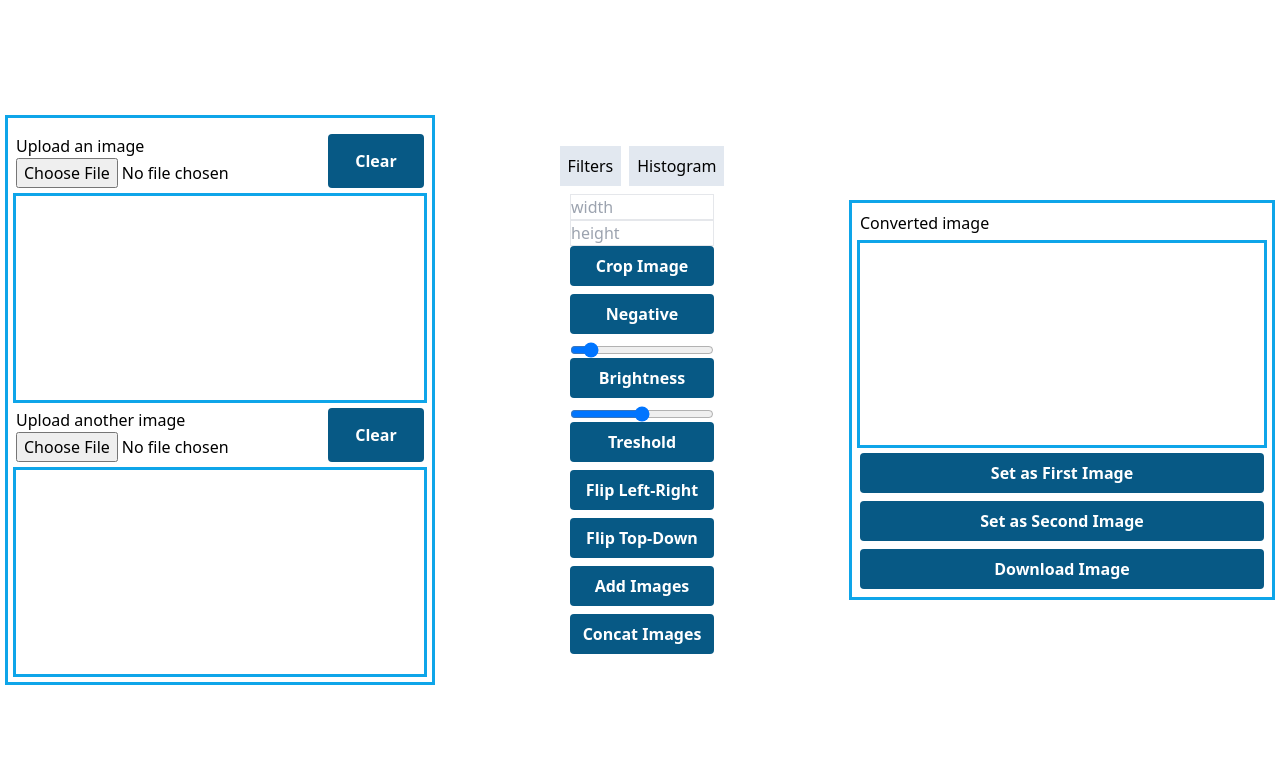
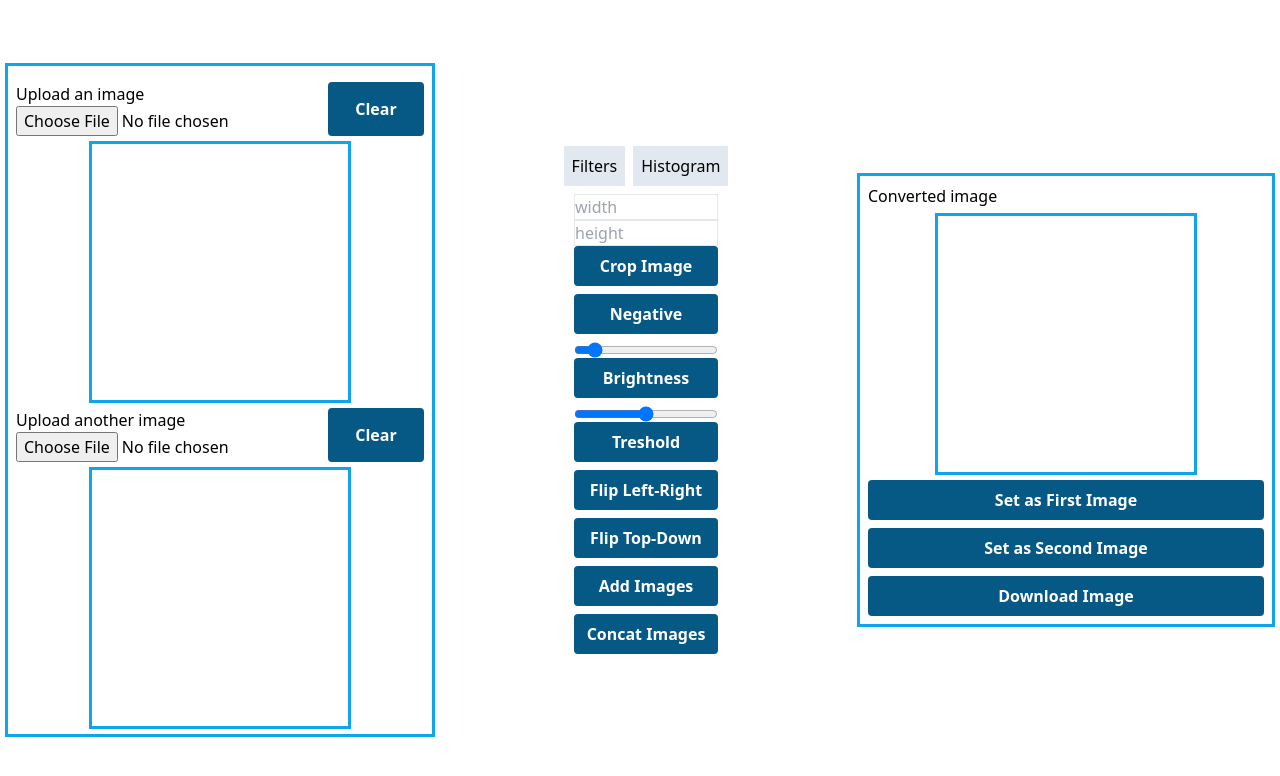
Before and after one commit to guilhermepereira2917/image-processing, a Next.js app: page / in a window 1280 px wide. Shown: the top 776 px of the page. Built offline with nearby package versions, Linux system fonts and the light colour scheme.

Commit message:
implemented image resizing after upload

```diff
--- a/src/classes/FileToRgbImageConverter.ts
+++ b/src/classes/FileToRgbImageConverter.ts
@@ -1,4 +1,5 @@
 import { RgbImage, RgbPixel } from "./RgbImage";
+import ResizeFilter from "./filters/ResizeFilter";
 
 export default class FileToRgbImageConverter {
   convert(file: File): Promise<RgbImage> {
@@ -42,7 +43,10 @@ export default class FileToRgbImageConverter {
             }
           }
 
-          resolve(new RgbImage(pixels));
+          const pixelsImage: RgbImage = new RgbImage(pixels);
+          const resizedImage: RgbImage = new ResizeFilter().resize(pixelsImage, 256, 256);
+
+          resolve(resizedImage);
         }
 
         image.src = event.target?.result as string;
--- /dev/null
+++ b/src/classes/filters/ResizeFilter.ts
@@ -0,0 +1,25 @@
+import { RgbImage, RgbPixel } from "../RgbImage"
+
+export default class ResizeFilter {
+  resize(image: RgbImage, width: number, height: number): RgbImage {
+    const pixels: RgbPixel[][] = [];
+
+    let scaleX = image.width() / width;
+    let scaleY = image.height() / height;
+
+    for (let y = 0; y < height; y++) {
+      const row: RgbPixel[] = [];
+
+      for (let x = 0; x < width; x++) {
+        const originalPixel: RgbPixel = image.pixels[Math.floor(y * scaleY)][Math.floor(x * scaleX)];
+        const pixel: RgbPixel = new RgbPixel(originalPixel.red, originalPixel.green, originalPixel.blue);
+
+        row.push(pixel);
+      }
+
+      pixels.push(row);
+    }
+
+    return new RgbImage(pixels);
+  };
+};
--- a/src/pages/index.tsx
+++ b/src/pages/index.tsx
@@ -202,7 +202,8 @@ export default function Home() {
 
   return (
     <main className="w-screen p-2 flex flex-wrap justify-center items-center">
-      <div className="flex-1 flex flex-col justify-center outline p-2 outline-sky-500">
+      <div className="flex-1 flex flex-col items-center justify-center">
+        <div className="p-2 outline outline-sky-500">
           <div className="flex justify-between mt-2">
             <div className="flex flex-col flex-wrap">
               <label htmlFor="firstUploadedImage">Upload an image</label>
@@ -212,7 +213,9 @@ export default function Home() {
             <button onClick={onClearFirstImageClick} className="bg-sky-800 p-2 rounded text-white font-bold w-24">Clear</button>
           </div>
 
-        <canvas className="mt-2 outline outline-sky-500" id="firstUploadedImageCanvas" />
+          <div className="flex justify-center items-center">
+            <canvas className="w-[256px] h-[256px] mt-2 outline outline-sky-500" id="firstUploadedImageCanvas" />
+          </div>
 
           <div className="flex justify-between mt-2">
             <div className="flex flex-col flex-wrap">
@@ -223,7 +226,10 @@ export default function Home() {
             <button onClick={onClearSecondImageClick} className="bg-sky-800 p-2 rounded text-white font-bold w-24">Clear</button>
           </div>
 
-        <canvas className="mt-2 outline outline-sky-500 w-full" id="secondUploadedImageCanvas" />
+          <div className="flex justify-center items-center">
+            <canvas className="w-[256px] h-[256px] mt-2 outline outline-sky-500" id="secondUploadedImageCanvas" />
+          </div>
+        </div>
       </div>
 
       <div className="flex-1 flex-grow p-2 flex flex-col gap-2 items-center justify-center">
@@ -266,15 +272,19 @@ export default function Home() {
         </div>
       </div>
 
-      <div className="flex-1 outline outline-sky-500 p-2">
+      <div className="flex-1 flex items-center justify-center">
+        <div className="p-2 outline outline-sky-500">
           <label>Converted image</label>
-        <canvas className="mt-2 outline outline-sky-500 w-full" id="convertedImageCanvas" />
 
+          <div className="flex justify-center items-center">
+            <canvas className="w-[256px] h-[256px] mt-2 outline outline-sky-500" id="convertedImageCanvas" />
+          </div>
 
           <button onClick={onSetAsFirstImageClick} className="bg-sky-800 p-2 mt-2 rounded text-white font-bold w-full">Set as First Image</button>
           <button onClick={onSetAsSecondImageClick} className="bg-sky-800 p-2 mt-2 rounded text-white font-bold w-full">Set as Second Image</button>
           <button onClick={onDownloadImageClick} className="bg-sky-800 p-2 mt-2 rounded text-white font-bold w-full">Download Image</button>
         </div>
+      </div>
     </main >
   );
 }
```
Lines whose indentation alone changed are shown as unchanged.
